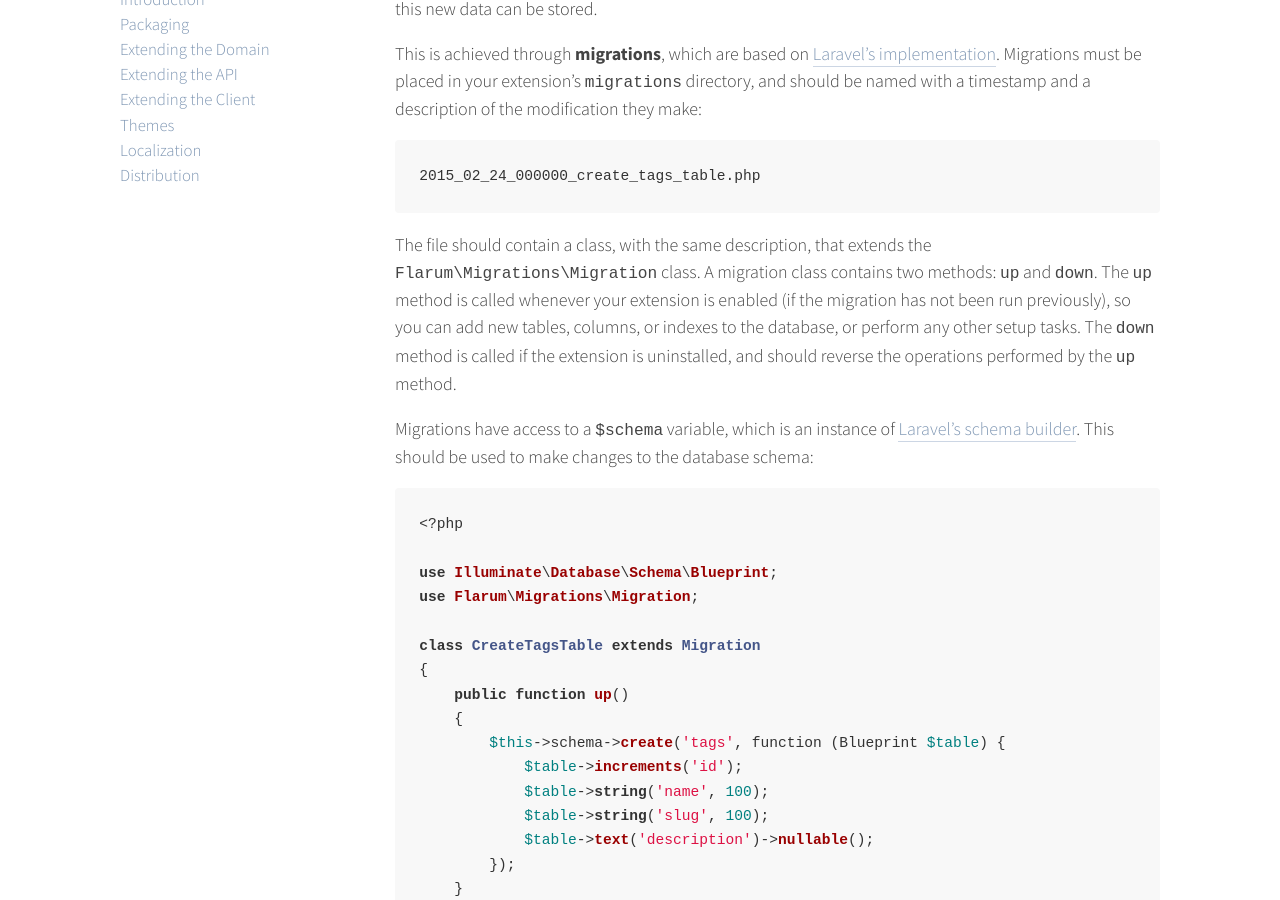
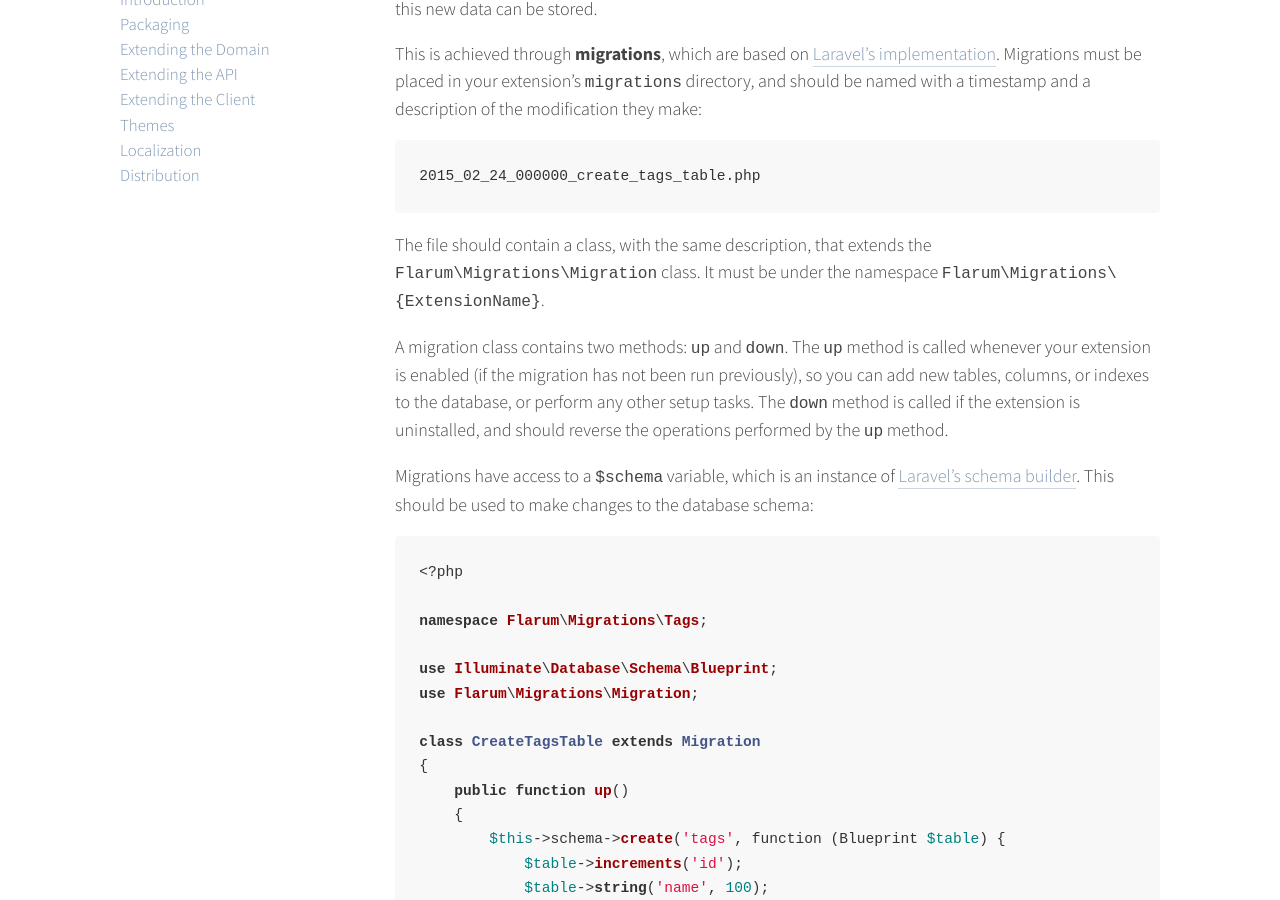
Before and after one commit to flarum/flarum.github.io, a Jekyll site: the page built from _docs/extend/domain.md, in a window 1280 px wide and 900 px high, scrolled down 625 px. Built offline with Jekyll 4.4.1, drawn with Linux system fonts in a browser that asks for light colours; nearby versions of some CDN libraries; comment, search, counter and statistics services are not loaded.

Commit message:
Add info about migration namespaces
Still need to document generate:migration command

````diff
--- a/_docs/extend/domain.md
+++ b/_docs/extend/domain.md
@@ -15,12 +15,16 @@ This is achieved through **migrations**, which are based on [Laravel's implement
 
 	2015_02_24_000000_create_tags_table.php
 
-The file should contain a class, with the same description, that extends the `Flarum\Migrations\Migration` class. A migration class contains two methods: `up` and `down`. The `up` method is called whenever your extension is enabled (if the migration has not been run previously), so you can add new tables, columns, or indexes to the database, or perform any other setup tasks. The `down` method is called if the extension is uninstalled, and should reverse the operations performed by the `up` method.
+The file should contain a class, with the same description, that extends the `Flarum\Migrations\Migration` class. It must be under the namespace `Flarum\Migrations\{ExtensionName}`.
+
+A migration class contains two methods: `up` and `down`. The `up` method is called whenever your extension is enabled (if the migration has not been run previously), so you can add new tables, columns, or indexes to the database, or perform any other setup tasks. The `down` method is called if the extension is uninstalled, and should reverse the operations performed by the `up` method.
 
 Migrations have access to a `$schema` variable, which is an instance of [Laravel's schema builder](http://laravel.com/docs/5.1/migrations#writing-migrations). This should be used to make changes to the database schema:
 
 ```php
 <?php
+
+namespace Flarum\Migrations\Tags;
 
 use Illuminate\Database\Schema\Blueprint;
 use Flarum\Migrations\Migration;
````
